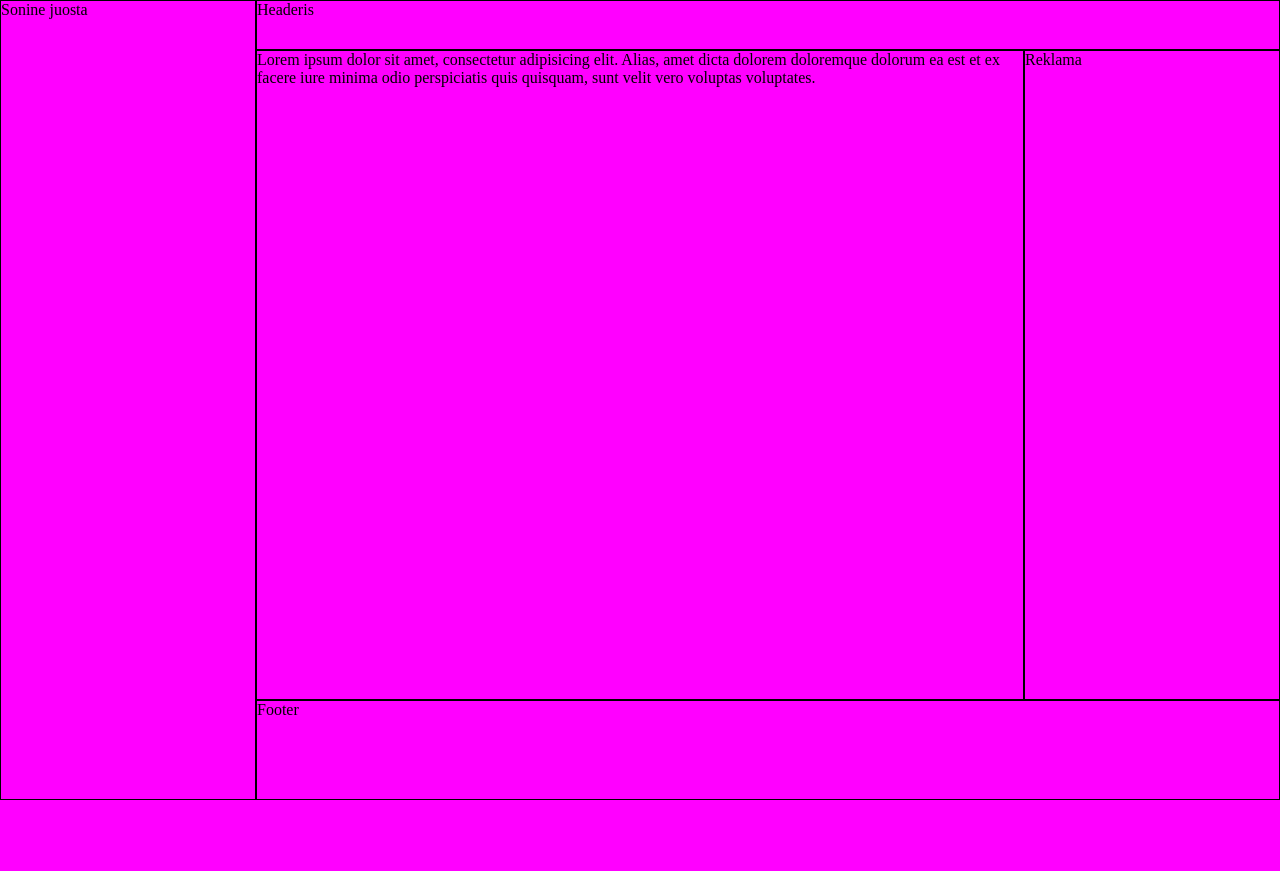
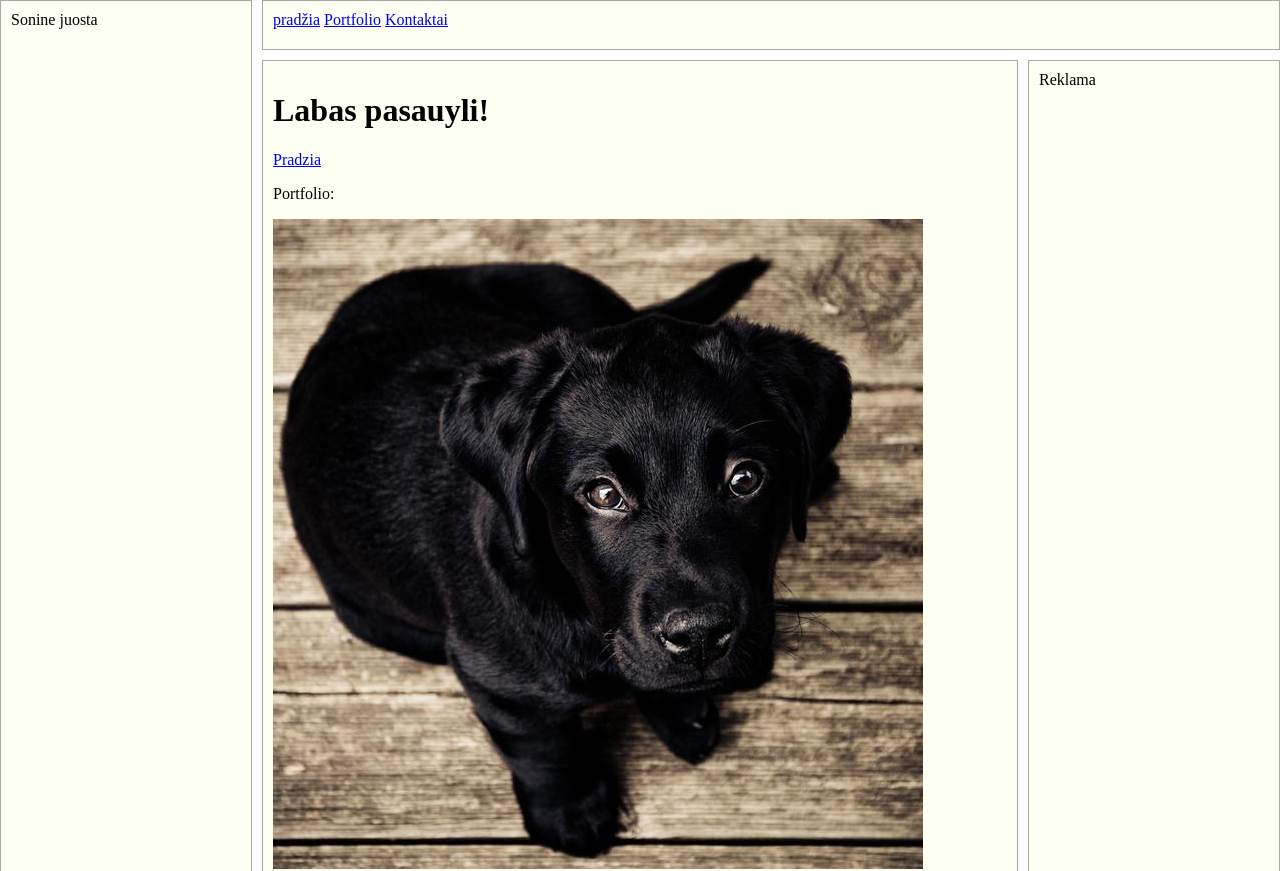
Before and after one commit to kaunas-coding-school/KCS_211118, a PHP site: page /html/portfolio.html in a window 1280 px wide. Shown: the top 871 px of the page. Before the commit the page ends 800 px from the top, so only its background shows below. Run offline with PHP 8.4, Linux system fonts and the light colour scheme.

Commit message:
Initial Site design/layout

```diff
--- /dev/null
+++ b/css/layout.css
@@ -0,0 +1,132 @@
+
+html, body {
+    height: 100%;
+}
+
+body {
+    height: 100%;
+    display: grid;
+    grid-template-areas:
+        's h h'
+        's m r'
+        's f f';
+    grid-template-rows: 50px auto 100px;
+    grid-template-columns: 1fr 3fr 1fr;
+    grid-gap: 10px;
+}
+
+main {
+    grid-area: m;
+}
+
+footer {
+    grid-area: f;
+}
+
+aside.right {
+    grid-area: r;
+}
+
+aside.left {
+    grid-area: s;
+}
+
+header {
+    grid-area: h;
+}
+
+/* Extra maži įrenginiai (telefonai, 600px ir žemiau) */
+@media only screen and (max-width: 600px) {
+    body {
+        display: grid;
+        grid-template-areas:
+            'h'
+            'm'
+            'f';
+        grid-template-rows: 25px auto 50px;
+        grid-template-columns: 5fr;
+    }
+
+    aside.right, aside.left {
+        display: none;
+    }
+}
+
+body > * {
+    border: 1px solid darkgray;
+    padding: 10px;
+    background-color: #fcfff2;
+}
+
+/* Maži įrenginiai (statmenos planšetės, ar gulsti telefonai 600px ir aukščiau) */
+@media only screen and (min-width: 600px) {
+    body {
+        display: grid;
+        grid-template-areas:
+            'h'
+            's'
+            'm'
+            'r'
+            'f';
+        grid-template-rows: 25px 25px auto 50px 50px;
+        grid-template-columns: 5fr;
+    }
+
+    aside.right {
+        display: block;
+    }
+}
+
+/* Vidutiniai įrenginiai (gulsčios planšetės ar maži laptopai, 768px ir aukščiau) */
+@media only screen and (min-width: 768px) {
+    body {
+        height: 100%;
+        display: grid;
+        grid-template-areas:
+            's h'
+            's m'
+            's f';
+        grid-template-rows: 50px auto 100px;
+        grid-template-columns: 1fr 4fr;
+    }
+
+    aside.right {
+        display: none;
+    }
+}
+
+/* Dideli įrenginiai (laptopai, staliniai PC, 992px ir aukščiau) */
+@media only screen and (min-width: 992px) {
+    body {
+        display: grid;
+        grid-template-areas:
+        's h'
+        's m'
+        's r'
+        's f';
+        grid-template-rows: 50px auto 150px 100px;
+        grid-template-columns: 1fr 4fr;
+    }
+
+    aside.right {
+        display: block;
+    }
+}
+
+/* Extra dideli įrenginiai (dideli laptopai ir stalinai PC, 1200px ir aukščiau) */
+@media only screen and (min-width: 1200px) {
+    body {
+        height: 100%;
+        display: grid;
+        grid-template-areas:
+        's h h'
+        's m r'
+        's f f';
+        grid-template-rows: 50px auto 100px;
+        grid-template-columns: 1fr 3fr 1fr;
+    }
+
+    aside.right {
+        display: block;
+    }
+}
--- a/css/uzduotis_pozicijos.css
+++ b/css/uzduotis_pozicijos.css
@@ -14,143 +14,5 @@ div.stulpelis {
 
 .cele {
     border: 1px solid black;
+    padding: 10px;
 }
-
-
-html, body {
-    height: 100%;
-}
-
-.gridas {
-    height: 100%;
-    display: grid;
-    grid-template-areas:
-        's h h'
-        's m r'
-        's f f';
-    grid-template-rows: 50px auto 100px;
-    grid-template-columns: 1fr 3fr 1fr;
-}
-
-.cele:nth-child(2) {
-    grid-area: m;
-}
-
-.footer {
-    grid-area: f;
-}
-
-aside {
-    grid-area: r;
-}
-
-#headeris {
-    grid-area: h;
-}
-
-/* Extra maži įrenginiai (telefonai, 600px ir žemiau) */
-@media only screen and (max-width: 600px) {
-    .cele {
-        background-color: red;
-    }
-
-    .gridas {
-        display: grid;
-        grid-template-areas:
-            'h'
-            'm'
-            'f';
-        grid-template-rows: 25px auto 50px;
-        grid-template-columns: 5fr;
-    }
-
-    aside, .gridas>div:nth-child(1) {
-        display: none;
-    }
-}
-
-/* Maži įrenginiai (statmenos planšetės, ar gulsti telefonai 600px ir aukščiau) */
-@media only screen and (min-width: 600px) {
-    .cele {
-        background-color: green;
-    }
-
-    .gridas {
-        display: grid;
-        grid-template-areas:
-            'h'
-            's'
-            'm'
-            'r'
-            'f';
-        grid-template-rows: 25px 25px auto 50px 50px;
-        grid-template-columns: 5fr;
-    }
-    aside {
-        display: block;
-    }
-}
-
-/* Vidutiniai įrenginiai (gulsčios planšetės ar maži laptopai, 768px ir aukščiau) */
-@media only screen and (min-width: 768px) {
-    .cele {
-        background-color: blue;
-    }
-
-    .gridas {
-        height: 100%;
-        display: grid;
-        grid-template-areas:
-            's h'
-            's m'
-            's f';
-        grid-template-rows: 50px auto 100px;
-        grid-template-columns: 1fr 4fr;
-    }
-
-    aside {
-        display: none;
-    }
-}
-
-/* Dideli įrenginiai (laptopai, staliniai PC, 992px ir aukščiau) */
-@media only screen and (min-width: 992px) {
-    .cele {
-        background-color: yellow;
-    }
-
-    .gridas {
-        display: grid;
-        grid-template-areas:
-        's h'
-        's m'
-        's r'
-        's f';
-        grid-template-rows: 50px auto 150px 100px;
-        grid-template-columns: 1fr 4fr;
-    }
-    aside {
-        display: block;
-    }
-}
-
-/* Extra dideli įrenginiai (dideli laptopai ir stalinai PC, 1200px ir aukščiau) */
-@media only screen and (min-width: 1200px) {
-    .cele {
-        background-color: magenta;
-    }
-
-    .gridas {
-        height: 100%;
-        display: grid;
-        grid-template-areas:
-        's h h'
-        's m r'
-        's f f';
-        grid-template-rows: 50px auto 100px;
-        grid-template-columns: 1fr 3fr 1fr;
-    }
-    aside {
-        display: block;
-    }
-}
--- a/html/portfolio.html
+++ b/html/portfolio.html
@@ -1,13 +1,16 @@
 <!doctype html>
 <html lang="en">
 <head>
+    <meta charset="utf-8">
+    <meta name="viewport" content="width=device-width, initial-scale=1.0">
     <title>Portfolio</title>
     <link rel="stylesheet" href="https://cdnjs.cloudflare.com/ajax/libs/normalize/7.0.0/normalize.min.css">
-    <link rel="stylesheet" href="../css/uzduotis_pozicijos.css">
-    <meta name="viewport" content="width=device-width, initial-scale=1.0">
+    <link rel="stylesheet" href="/css/layout.css">
+    <link rel="stylesheet" href="/css/uzduotis_pozicijos.css">
 </head>
 <body>
-<!--
+    <aside class="left">Sonine juosta</aside>
+    <main>
         <div class="old">
 
             <h1>Labas pasauyli!</h1>
@@ -71,8 +74,6 @@
                 <div class="absolute">ABSOLUTE</div>
             </div>
         </div>
--->
-<!--
         <div class="lenta">
             <div class="eilute">
                 <div class="stulpelis">&lt;div&gt;</div>
@@ -103,17 +104,15 @@
                 <div class="stulpelis">&lt;div&gt;</div>
             </div>
         </div>
--->
-<div class="gridas">
-
-    <div class="cele" style="grid-area: s">Sonine juosta</div>
-    <div class="cele">Lorem ipsum dolor sit amet, consectetur adipisicing elit. Alias, amet dicta dolorem doloremque dolorum ea est et ex facere iure minima odio perspiciatis quis quisquam, sunt velit vero voluptas voluptates.</div>
-    <div class="cele footer">Footer</div>
-    <aside class="cele">Reklama</aside>
-    <header class="cele" id="headeris">Headeris</header>
-
-</div>
-
-
+    </main>
+    <footer>Visos teisės saugomos &copy;2021</footer>
+    <aside class="right">Reklama</aside>
+    <header>
+        <nav>
+            <a href="/index.html">pradžia</a>
+            <a href="/html/portfolio.html">Portfolio</a>
+            <a href="/kontaktai.html">Kontaktai</a>
+        </nav>
+    </header>
 </body>
 </html>
```
Also changed, not shown: img/galerijos/galerija_1/index.html (+20 -11 lines), index.html (+15 -16 lines), kontaktai.html (+35 -15 lines). Lines whose indentation alone changed are shown as unchanged.
